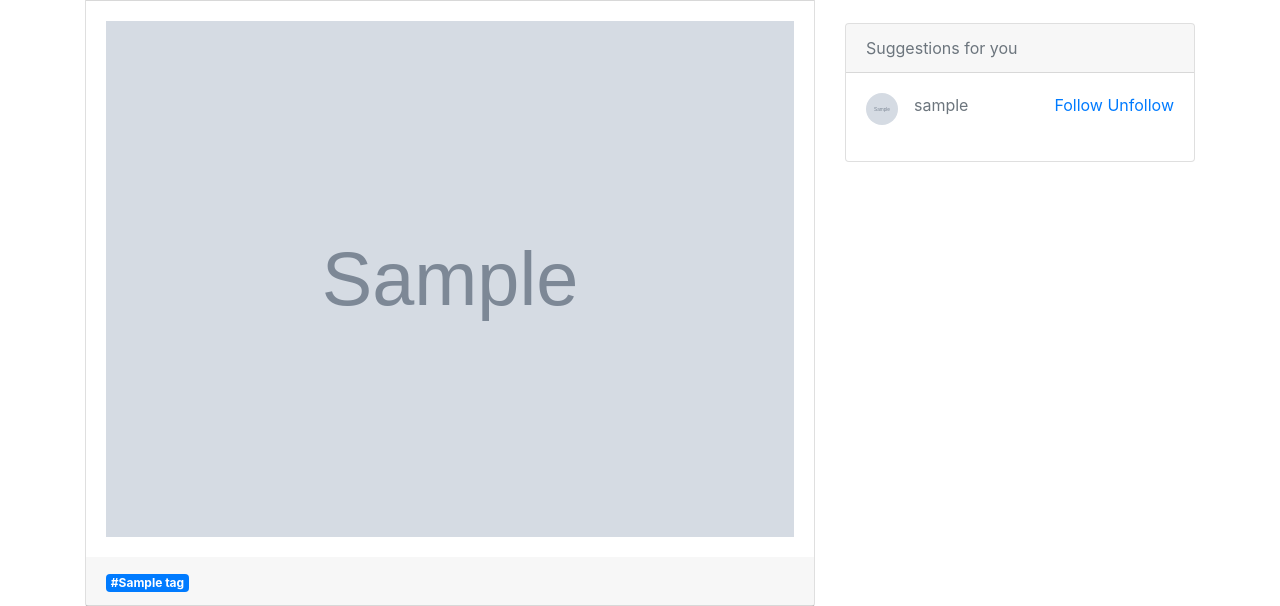
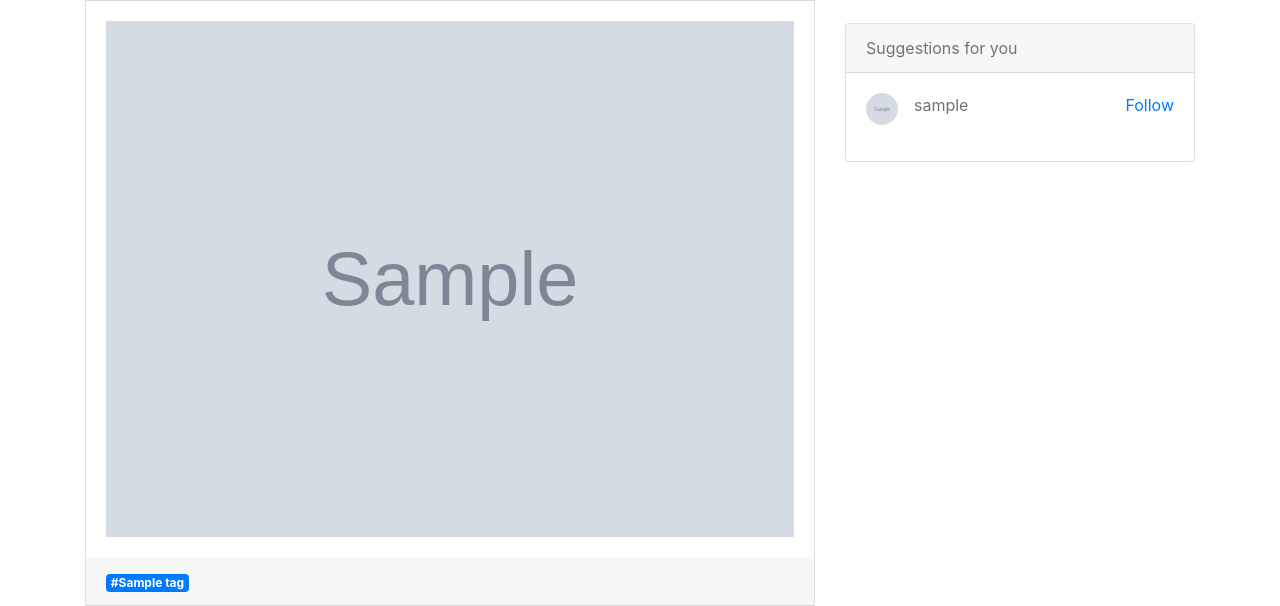
Before and after one commit to brownbreeze/DjangoInstagram, a Django app: template instagram/templates/instagram/index.html in a window 1280 px wide. Shown: the part 230-836 px from the top of the page. Run offline with Django 3.2, Linux system fonts and the light colour scheme; tables that the repository leaves empty hold one stand-in row (values such as "Sample post"); the template is opened without the code that fills it: values that come from a table or form of the project are taken from there, most other values are stand-ins (such as "Sample title", 1, 10 or a date in 2020); grey boxes marked "Sample" are stand-in pictures; some libraries are stand-ins or nearby versions.

Commit message:
create root view
- user page unfollow 버튼삭제(해당 버튼은 해당user page에서..)

```diff
--- a/instagram/templates/instagram/timeline_sidebar_user_follow.html
+++ b/instagram/templates/instagram/timeline_sidebar_user_follow.html
@@ -7,6 +7,5 @@
     </div>
     <div class="ml-auto">
         <a href="{% url "user_follow" suggested_user.username %}">Follow</a>
-        <a href="{% url "user_unfollow" suggested_user.username %}">Unfollow</a>
     </div>
   </div>
```
